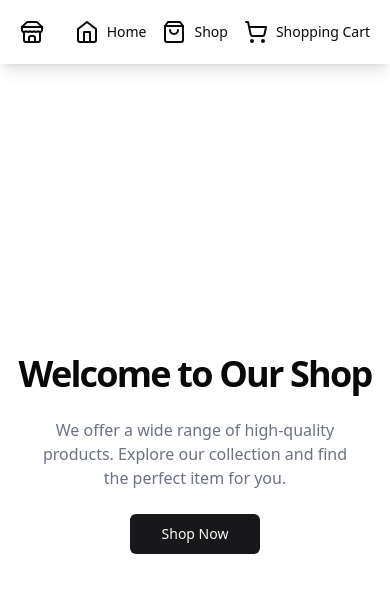
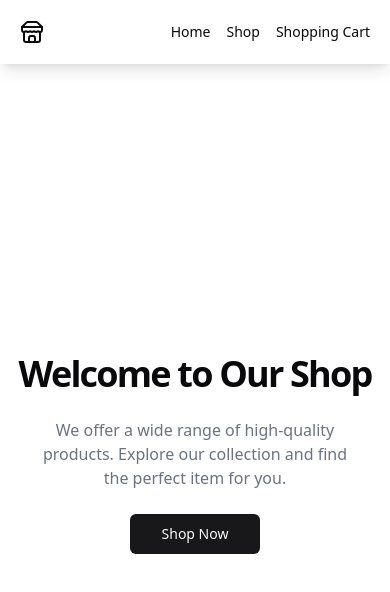
Before and after one commit to Adidans/shopping_cart, a React (Vite) app: page / in a window 390 px wide. Shown: the top 592 px of the page. Built offline with nearby package versions, Linux system fonts and the light colour scheme.

Commit message:
Update Navbar icons visibility

```diff
--- a/src/Navbar.tsx
+++ b/src/Navbar.tsx
@@ -11,21 +11,21 @@ function Navbar() {
                 to="/home"
                 className="flex items-center gap-2 ml-auto text-sm md:text-base"
             >
-                <HomeIcon />
+                <HomeIcon className="hidden sm:block" />
                 Home
             </Link>
             <Link
                 to="/shop"
                 className="flex items-center gap-2 text-sm md:text-base"
             >
-                <ShoppingBag />
+                <ShoppingBag className="hidden sm:block" />
                 Shop
             </Link>
             <Link
                 to="/cart"
                 className="flex items-center gap-2 text-sm md:text-base"
             >
-                <ShoppingCart />
+                <ShoppingCart className="hidden sm:block" />
                 Shopping Cart
             </Link>
         </div>
```
